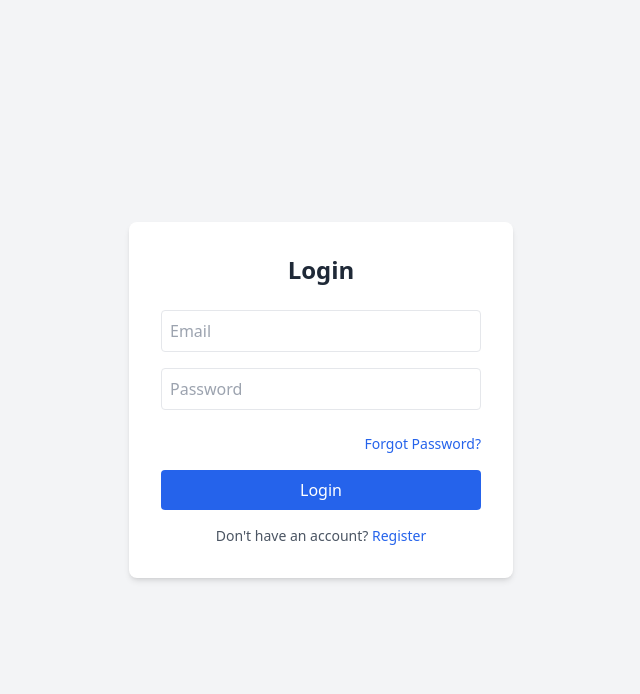
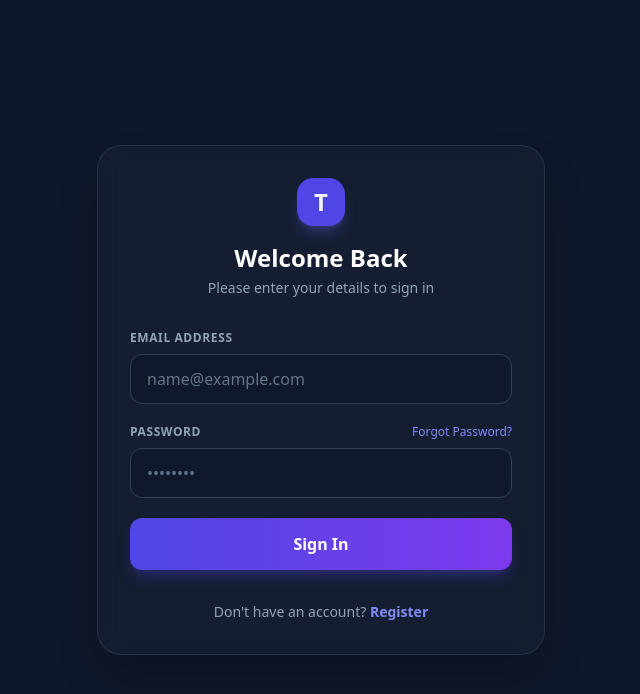
Before and after one commit to Anushikasaxena/mern-task-manager, a React app in the folder frontend/: page /login in a window 1280 px wide. Shown: the top 694 px of the page, without its empty margins (319-959 px from the left). Built offline with nearby package versions, Linux system fonts and the light colour scheme; the HTML template or start-up script is replaced by a standard one.

Commit message:
Updated stunning tailwind UI and dashboard

```diff
--- a/frontend/src/pages/Dashboard.jsx
+++ b/frontend/src/pages/Dashboard.jsx
@@ -1,92 +1,171 @@
-import { useState, useEffect } from 'react';
+import React, { useState, useEffect } from 'react';
 import { useNavigate } from 'react-router-dom';
-import API from '../services/api';
 
-export default function Dashboard() {
-    const [projects, setProjects] = useState([]);
+const Dashboard = () => {
+    const [user, setUser] = useState(null);
     const [title, setTitle] = useState('');
     const [description, setDescription] = useState('');
+    const [projects, setProjects] = useState([]);
     const navigate = useNavigate();
-    const userInfo = JSON.parse(localStorage.getItem('userInfo'));
 
     useEffect(() => {
-        if (!userInfo) {
-            navigate('/login');
+        // LocalStorage se user info nikalna
+        const userInfo = localStorage.getItem('userInfo');
+        if (userInfo) {
+            setUser(JSON.parse(userInfo));
         } else {
-            fetchProjects();
+            navigate('/login'); // Agar login nahi hai toh login page par bhej do
         }
     }, [navigate]);
-
-    const fetchProjects = async () => {
-        try {
-            const { data } = await API.get('/projects');
-            setProjects(data);
-        } catch (error) {
-            console.error(error);
-        }
-    };
-
-    const handleCreateProject = async (e) => {
-        e.preventDefault();
-        try {
-            await API.post('/projects', { title, description });
-            setTitle('');
-            setDescription('');
-            fetchProjects();
-        } catch (error) {
-            alert('Failed to create project');
-        }
-    };
 
     const handleLogout = () => {
         localStorage.removeItem('userInfo');
         navigate('/login');
     };
 
+    const handleAddProject = (e) => {
+        e.preventDefault();
+        if (!title.trim()) return;
+
+        const newProject = {
+            id: Date.now(),
+            title,
+            description,
+        };
+        setProjects([newProject, ...projects]);
+        setTitle('');
+        setDescription('');
+    };
+
     return (
-        <div className="min-h-screen bg-gray-100 p-8">
-            <div className="max-w-4xl mx-auto">
-                <div className="flex justify-between items-center mb-8 bg-white p-4 rounded-lg shadow">
-                    <h1 className="text-xl font-bold text-gray-800">Welcome, {userInfo?.name}</h1>
-                    <button onClick={handleLogout} className="bg-red-500 text-white px-4 py-2 rounded hover:bg-red-600">
+        <div className="min-h-screen bg-slate-900 text-slate-100">
+            {/* Top Navigation Bar */}
+            <nav className="bg-slate-800/50 backdrop-blur-md border-b border-slate-700 px-6 py-4 flex justify-between items-center sticky top-0 z-50">
+                <div className="flex items-center space-x-3">
+                    <div className="h-10 w-10 bg-indigo-600 rounded-xl flex items-center justify-center font-bold text-xl shadow-lg shadow-indigo-500/30">
+                        T
+                    </div>
+                    <span className="text-xl font-bold bg-gradient-to-r from-indigo-400 to-cyan-400 bg-clip-text text-transparent">
+                        TaskFlow Pro
+                    </span>
+                </div>
+
+                <div className="flex items-center space-x-4">
+                    <div className="text-right hidden sm:block">
+                        <p className="text-sm font-medium text-slate-300">Welcome back,</p>
+                        <p className="text-base font-bold text-indigo-400">{user?.name || 'Galaxy'}</p>
+                    </div>
+                    <button
+                        onClick={handleLogout}
+                        className="bg-red-500/10 hover:bg-red-500/20 text-red-400 border border-red-500/30 px-4 py-2 rounded-xl text-sm font-semibold transition-all duration-200"
+                    >
                         Logout
                     </button>
                 </div>
+            </nav>
 
-                {/* Create Project Form */}
-                <form onSubmit={handleCreateProject} className="bg-white p-6 rounded-lg shadow mb-8">
-                    <h2 className="text-lg font-semibold mb-4">Create New Project</h2>
+            {/* Main Content Area */}
+            <main className="max-w-6xl mx-auto px-6 py-8">
+                {/* Hero Greeting Card */}
+                <div className="bg-gradient-to-r from-indigo-900/40 via-purple-900/30 to-slate-800/50 border border-indigo-500/20 rounded-3xl p-8 mb-10 shadow-2xl backdrop-blur-sm">
+                    <h1 className="text-3xl sm:text-4xl font-extrabold text-white mb-2">
+                        Hello, <span className="text-indigo-400">{user?.name || 'User'}</span> 👋
+                    </h1>
+                    <p className="text-slate-400 text-lg">
+                        Manage your projects efficiently and track your daily goals in style.
+                    </p>
+                </div>
+
+                <div className="grid grid-cols-1 lg:grid-cols-3 gap-8">
+                    {/* Create Project Form Card */}
+                    <div className="lg:col-span-1 bg-slate-800/40 border border-slate-700/60 rounded-3xl p-6 shadow-xl backdrop-blur-md h-fit">
+                        <h2 className="text-xl font-bold text-white mb-6 flex items-center space-x-2">
+                            <span className="h-3 w-3 bg-indigo-500 rounded-full animate-pulse"></span>
+                            <span>Create New Project</span>
+                        </h2>
+
+                        <form onSubmit={handleAddProject} className="space-y-5">
+                            <div>
+                                <label className="block text-xs font-semibold uppercase tracking-wider text-slate-400 mb-2">
+                                    Project Title
+                                </label>
                                 <input
                                     type="text"
-                        placeholder="Project Title"
                                     value={title}
                                     onChange={(e) => setTitle(e.target.value)}
-                        className="w-full p-2 mb-4 border rounded"
+                                    placeholder="e.g., MERN E-Commerce"
+                                    className="w-full bg-slate-900/70 border border-slate-700 rounded-xl px-4 py-3 text-white placeholder-slate-500 focus:outline-none focus:border-indigo-500 focus:ring-2 focus:ring-indigo-500/20 transition-all"
                                     required
                                 />
+                            </div>
+
+                            <div>
+                                <label className="block text-xs font-semibold uppercase tracking-wider text-slate-400 mb-2">
+                                    Description
+                                </label>
                                 <textarea
-                        placeholder="Description"
                                     value={description}
                                     onChange={(e) => setDescription(e.target.value)}
-                        className="w-full p-2 mb-4 border rounded"
-                    />
-                    <button type="submit" className="bg-blue-600 text-white px-4 py-2 rounded hover:bg-blue-700">
+                                    placeholder="Brief summary of the project..."
+                                    rows="3"
+                                    className="w-full bg-slate-900/70 border border-slate-700 rounded-xl px-4 py-3 text-white placeholder-slate-500 focus:outline-none focus:border-indigo-500 focus:ring-2 focus:ring-indigo-500/20 transition-all resize-none"
+                                ></textarea>
+                            </div>
+
+                            <button
+                                type="submit"
+                                className="w-full bg-gradient-to-r from-indigo-600 to-violet-600 hover:from-indigo-500 hover:to-violet-500 text-white font-bold py-3.5 px-4 rounded-xl shadow-lg shadow-indigo-600/30 transition-all duration-200 transform active:scale-[0.98]"
+                            >
                                 Add Project
                             </button>
                         </form>
+                    </div>
 
-                {/* Projects List */}
-                <h2 className="text-xl font-bold mb-4">Your Projects</h2>
-                <div className="grid grid-cols-1 md:grid-cols-2 gap-4">
-                    {projects.map((project) => (
-                        <div key={project._id} className="bg-white p-6 rounded-lg shadow">
-                            <h3 className="text-lg font-bold text-blue-600 mb-2">{project.title}</h3>
-                            <p className="text-gray-600 mb-4">{project.description}</p>
-                            <span className="text-xs bg-gray-200 px-2 py-1 rounded">Owner: {project.owner?.name}</span>
+                    {/* Projects List Section */}
+                    <div className="lg:col-span-2 space-y-6">
+                        <div className="flex justify-between items-center">
+                            <h2 className="text-2xl font-bold text-white">Your Projects</h2>
+                            <span className="bg-indigo-500/10 border border-indigo-500/20 text-indigo-400 text-xs font-bold px-3 py-1.5 rounded-full">
+                                {projects.length} Total
+                            </span>
+                        </div>
+
+                        {projects.length === 0 ? (
+                            <div className="bg-slate-800/20 border border-dashed border-slate-700 rounded-3xl p-12 text-center">
+                                <div className="text-4xl mb-3">📂</div>
+                                <h3 className="text-lg font-semibold text-slate-300 mb-1">No projects yet</h3>
+                                <p className="text-slate-500 text-sm">Create your first project using the form on the left.</p>
+                            </div>
+                        ) : (
+                            <div className="grid grid-cols-1 sm:grid-cols-2 gap-4">
+                                {projects.map((proj) => (
+                                    <div
+                                        key={proj.id}
+                                        className="bg-slate-800/40 border border-slate-700/60 rounded-2xl p-5 hover:border-indigo-500/40 transition-all shadow-lg flex flex-col justify-between group"
+                                    >
+                                        <div>
+                                            <h3 className="font-bold text-lg text-white group-hover:text-indigo-400 transition-colors mb-2">
+                                                {proj.title}
+                                            </h3>
+                                            <p className="text-slate-400 text-sm line-clamp-2">
+                                                {proj.description || 'No description provided.'}
+                                            </p>
+                                        </div>
+                                        <div className="mt-6 flex justify-between items-center pt-4 border-t border-slate-700/50">
+                                            <span className="text-xs text-slate-500 font-medium">Active</span>
+                                            <span className="text-xs font-semibold text-indigo-400 bg-indigo-500/10 px-2.5 py-1 rounded-lg">
+                                                In Progress
+                                            </span>
+                                        </div>
                                     </div>
                                 ))}
                             </div>
+                        )}
                     </div>
                 </div>
+            </main>
+        </div>
     );
-}
+};
+
+export default Dashboard;
--- a/frontend/src/pages/Login.jsx
+++ b/frontend/src/pages/Login.jsx
@@ -1,57 +1,99 @@
-import { useState } from 'react';
+import React, { useState } from 'react';
 import { useNavigate, Link } from 'react-router-dom';
-import API from '../services/api';
+import api from '../services/api';
 
-
-export default function Login() {
+const Login = () => {
     const [email, setEmail] = useState('');
     const [password, setPassword] = useState('');
+    const [error, setError] = useState('');
+    const [loading, setLoading] = useState(false);
     const navigate = useNavigate();
 
-    const handleLogin = async (e) => {
+    const handleSubmit = async (e) => {
         e.preventDefault();
+        setError('');
+        setLoading(true);
+
         try {
-            const { data } = await API.post('/auth/login', { email, password });
+            const { data } = await api.post('/auth/login', { email, password });
             localStorage.setItem('userInfo', JSON.stringify(data));
-            alert('Login Successful!');
             navigate('/');
-        } catch (error) {
-            alert(error.response?.data?.message || 'Login failed');
+        } catch (err) {
+            setError(err.response?.data?.message || 'Invalid email or password');
+        } finally {
+            setLoading(false);
         }
     };
 
     return (
-        <div className="flex justify-center items-center h-screen bg-gray-100">
-            <form onSubmit={handleLogin} className="bg-white p-8 rounded-lg shadow-md w-96">
-                <h2 className="text-2xl font-bold mb-6 text-center text-gray-800">Login</h2>
+        <div className="min-h-screen bg-slate-900 text-slate-100 flex items-center justify-center px-4">
+            <div className="max-w-md w-full bg-slate-800/40 border border-slate-700/60 rounded-3xl p-8 shadow-2xl backdrop-blur-md">
+                <div className="text-center mb-8">
+                    <div className="h-12 w-12 bg-indigo-600 rounded-2xl mx-auto flex items-center justify-center font-bold text-2xl shadow-lg shadow-indigo-500/30 mb-4">
+                        T
+                    </div>
+                    <h1 className="text-2xl font-extrabold text-white">Welcome Back</h1>
+                    <p className="text-slate-400 text-sm mt-1">Please enter your details to sign in</p>
+                </div>
+
+                {error && (
+                    <div className="mb-6 bg-red-500/10 border border-red-500/30 text-red-400 px-4 py-3 rounded-xl text-sm">
+                        {error}
+                    </div>
+                )}
+
+                <form onSubmit={handleSubmit} className="space-y-5">
+                    <div>
+                        <label className="block text-xs font-semibold uppercase tracking-wider text-slate-400 mb-2">
+                            Email Address
+                        </label>
                         <input
                             type="email"
-                    placeholder="Email"
                             value={email}
                             onChange={(e) => setEmail(e.target.value)}
-                    className="w-full p-2 mb-4 border rounded"
+                            placeholder="name@example.com"
+                            className="w-full bg-slate-900/70 border border-slate-700 rounded-xl px-4 py-3 text-white placeholder-slate-500 focus:outline-none focus:border-indigo-500 focus:ring-2 focus:ring-indigo-500/20 transition-all"
                             required
                         />
-                <input
-                    type="password"
-                    placeholder="Password"
-                    value={password}
-                    onChange={(e) => setPassword(e.target.value)}
-                    className="w-full p-2 mb-6 border rounded"
-                    required
-                />
-                <div className="flex justify-end mb-4">
-                    <Link to="/forgot-password" className="text-sm text-blue-600 hover:underline">
+                    </div>
+
+                    <div>
+                        <div className="flex justify-between items-center mb-2">
+                            <label className="text-xs font-semibold uppercase tracking-wider text-slate-400">
+                                Password
+                            </label>
+                            <Link to="/forgot-password" className="text-xs text-indigo-400 hover:underline">
                                 Forgot Password?
                             </Link>
                         </div>
-                <button type="submit" className="w-full bg-blue-600 text-white p-2 rounded hover:bg-blue-700">
-                    Login
+                        <input
+                            type="password"
+                            value={password}
+                            onChange={(e) => setPassword(e.target.value)}
+                            placeholder="••••••••"
+                            className="w-full bg-slate-900/70 border border-slate-700 rounded-xl px-4 py-3 text-white placeholder-slate-500 focus:outline-none focus:border-indigo-500 focus:ring-2 focus:ring-indigo-500/20 transition-all"
+                            required
+                        />
+                    </div>
+
+                    <button
+                        type="submit"
+                        disabled={loading}
+                        className="w-full bg-gradient-to-r from-indigo-600 to-violet-600 hover:from-indigo-500 hover:to-violet-500 text-white font-bold py-3.5 px-4 rounded-xl shadow-lg shadow-indigo-600/30 transition-all duration-200 transform active:scale-[0.98] disabled:opacity-50"
+                    >
+                        {loading ? 'Signing in...' : 'Sign In'}
                     </button>
-                <p className="mt-4 text-center text-sm text-gray-600">
-                    Don't have an account? <Link to="/register" className="text-blue-600">Register</Link>
+                </form>
+
+                <p className="text-center text-slate-400 text-sm mt-8">
+                    Don't have an account?{' '}
+                    <Link to="/register" className="text-indigo-400 font-semibold hover:underline">
+                        Register
+                    </Link>
                 </p>
-            </form>
+            </div>
         </div>
     );
-}
+};
+
+export default Login;
```
Also changed, not shown: frontend/src/services/api.js (+12 -1 lines). Lines whose indentation alone changed are shown as unchanged.
